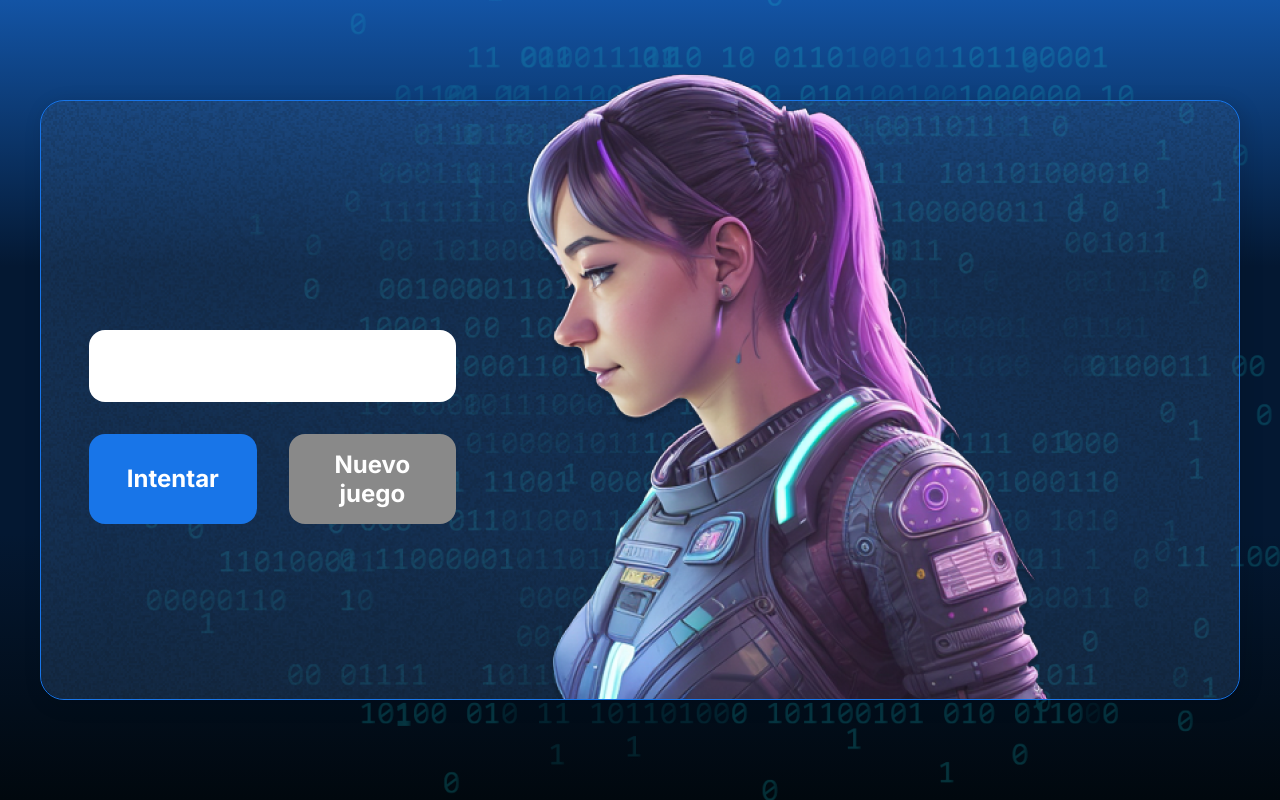
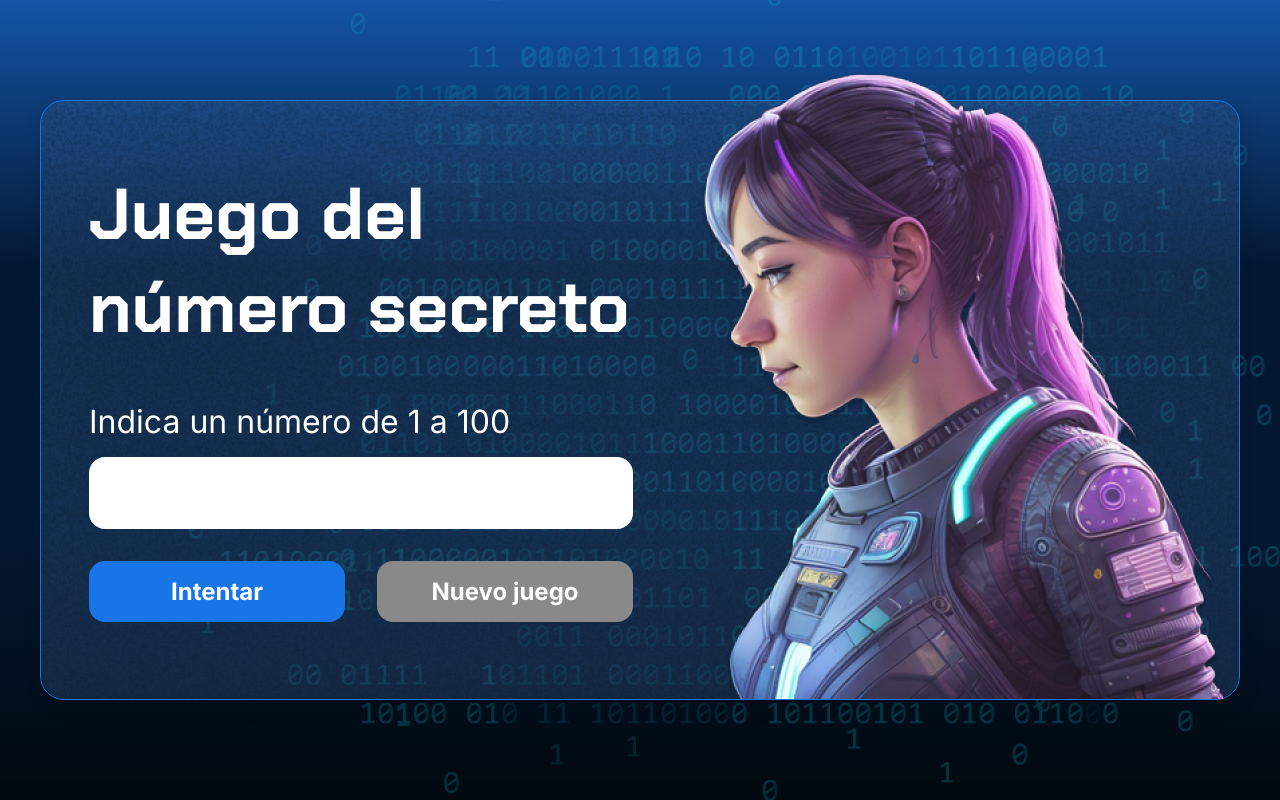
Before and after one commit to andresalban/numero_secreto, a plain HTML site: page index.html in a window 1280 px wide. Drawn offline with Linux system fonts and the light colour scheme.

Commit message:
aula 1 terminada

```diff
--- a/app.js
+++ b/app.js
@@ -0,0 +1,9 @@
+let  titulo = document.querySelector('h1')
+titulo.innerHTML='Juego del número secreto'
+
+let parrafo = document.querySelector('p')
+parrafo.innerHTML='Indica un número de 1 a 100'
+
+function intentoDeUsuario() {
+    alert("¡Hola, has hecho clic en el botón!");
+}
--- a/index.html
+++ b/index.html
@@ -23,7 +23,7 @@
                 </div>
                 <input type="number" min="1" max="10" class="container__input">
                 <div class="chute container__botones">
-                    <button class="container__boton">Intentar</button>
+                    <button class="container__boton" onclick="intentoDeUsuario()">Intentar</button>
                     <button class="container__boton" id="reiniciar" disabled>Nuevo juego</button>
                 </div>
             </div>
```
